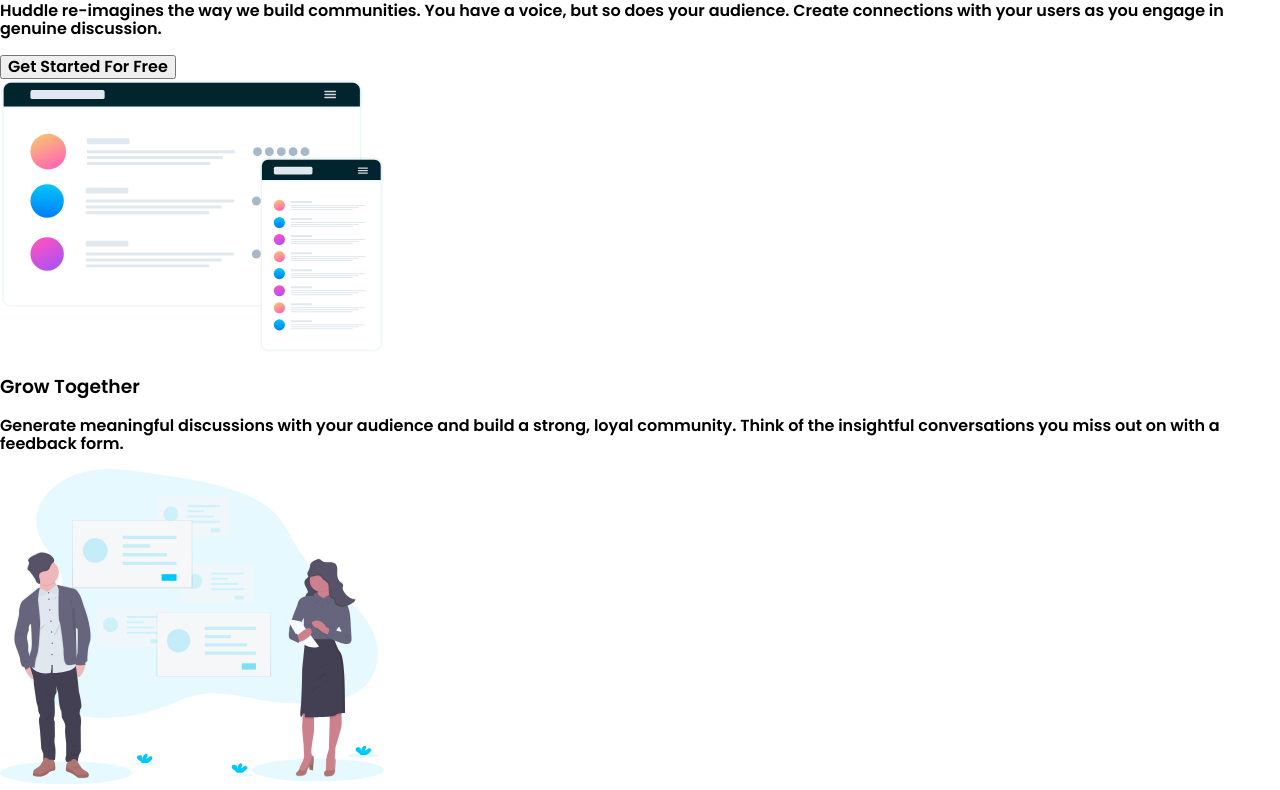
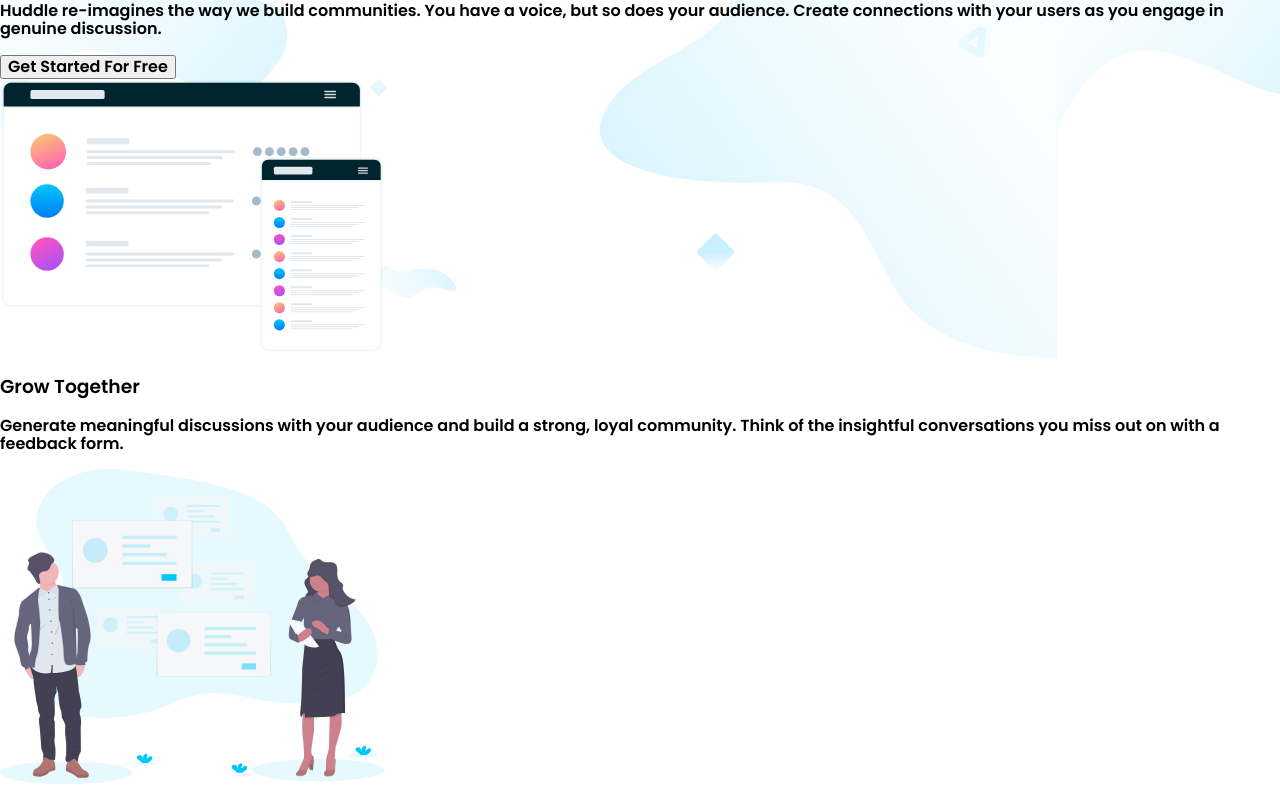
Before and after one commit to kaled4000/huddle-landing-page-with-alternating-feature-blocks-master, a plain HTML site: page index.html in a window 1280 px wide. Shown: the part 169-959 px from the top of the page. Drawn offline with Linux system fonts and the light colour scheme; a web font is replaced by a local one.

Commit message:
work_in_header

```diff
--- a/css/style.css
+++ b/css/style.css
@@ -17,7 +17,8 @@
     */
 }
 header{
-    background-image: url("images/");
+    background-size: contain;
+    background-image: url('../images/bg-hero-desktop.svg');
 }
 img{
     width: 30%;
```
